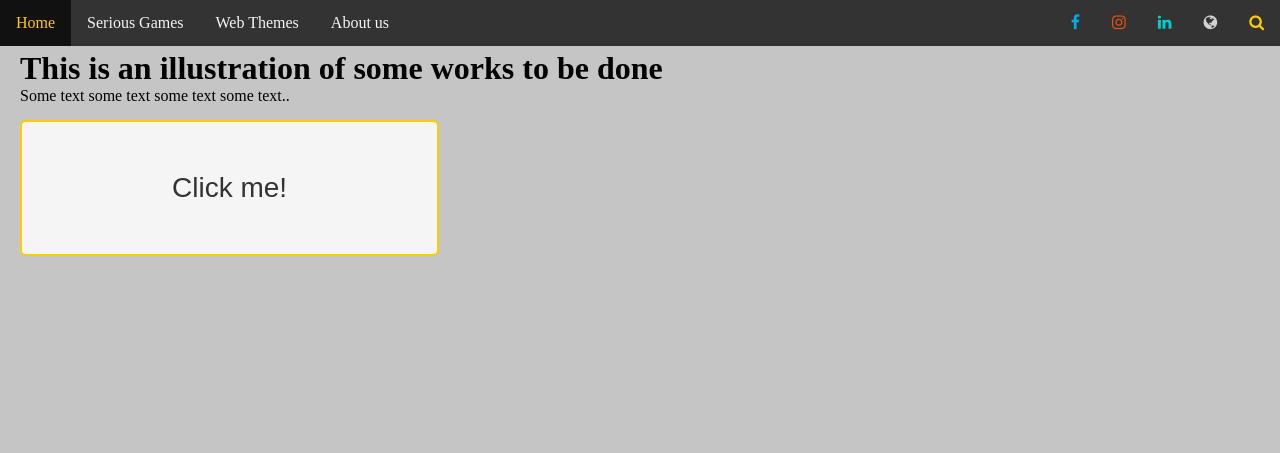
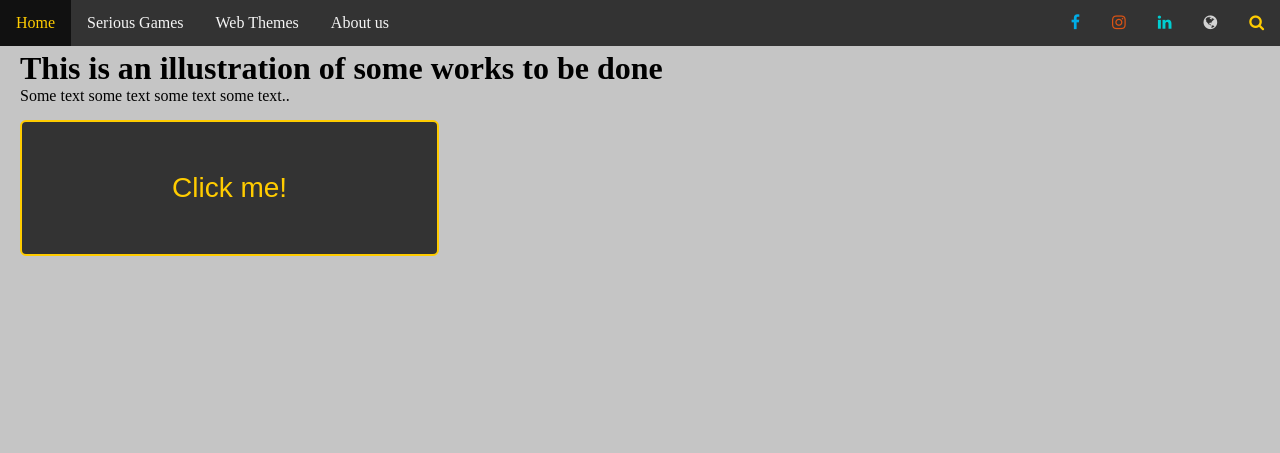
Before and after one commit to aeims/newWeb, a PHP site: page / in a window 1280 px wide. Shown: the top 453 px of the page. Run offline with PHP 8.4, Linux system fonts and the light colour scheme.

Commit message:
better buttun style

```diff
--- a/style.css
+++ b/style.css
@@ -46,13 +46,13 @@ button {
     margin: 15px 0px;
     font-size: 28px;
     cursor: pointer;
-    background-color: whitesmoke;
-    color: #333;
+    background-color: #333;
+    color: #ffcc00;
     transition-duration: 0.3s;
 }
 
 button:hover {
-    color: whitesmoke;
+    color: #333;
     background-color: #ffcc00;
 }
 
```
